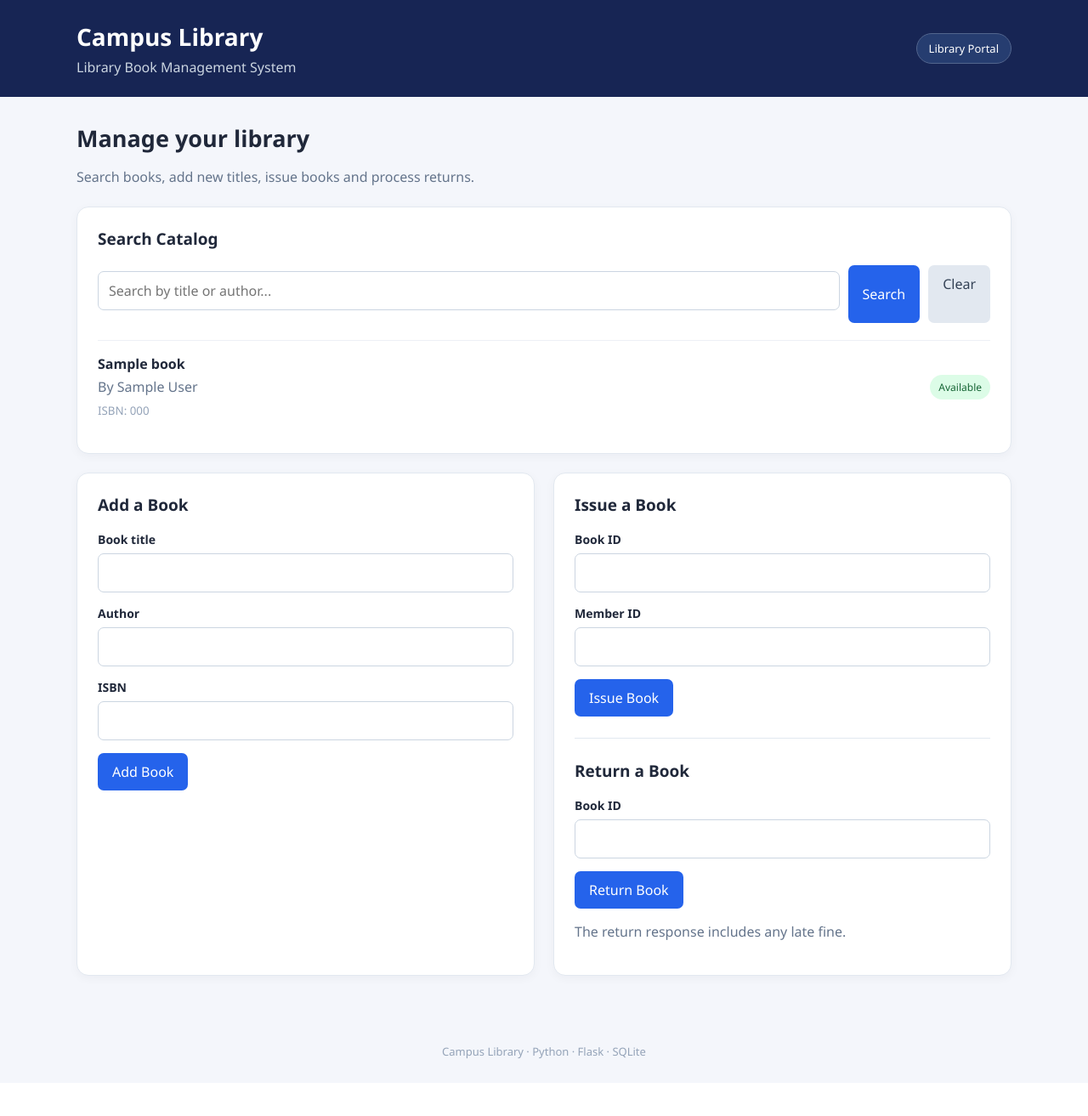
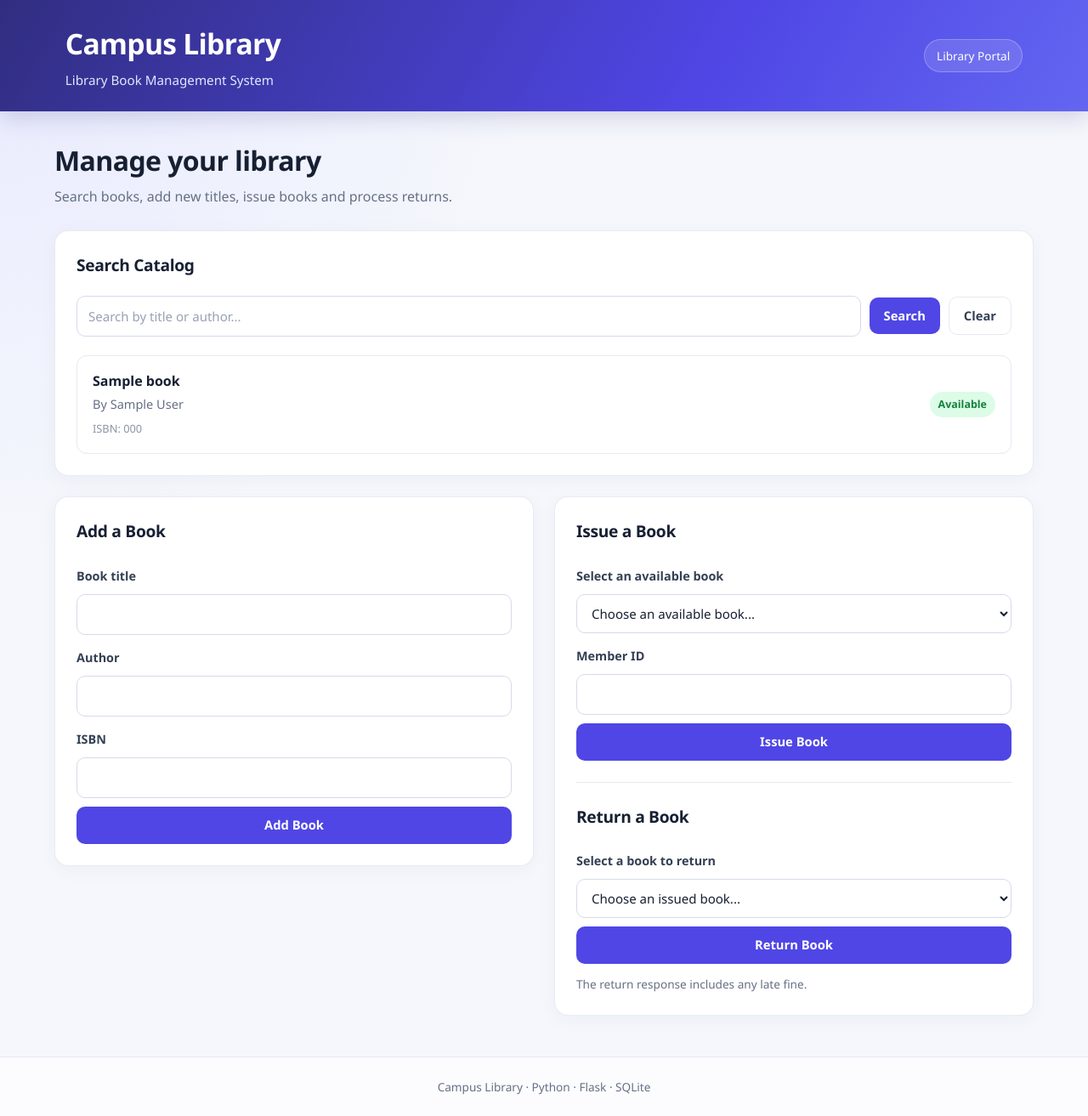
Before and after one commit to AayushRam-droid89/Library-Book-Management, a Flask app: page / in a window 1280 px wide. Shown: the whole page at 85% size. Before the commit the page ends 1246 px from the top, so only its background shows below. Run offline with Flask 3, Linux system fonts and the light colour scheme; tables that the repository leaves empty hold one stand-in row (values such as "Sample post").

Commit message:
Improve library UI and ignore test screenshots

```diff
--- a/static/style.css
+++ b/static/style.css
@@ -1,8 +1,19 @@
+
+/* ===== Campus Library — Modern Dashboard ===== */
+
 :root {
-    font-family: "Segoe UI", Arial, sans-serif;
-    color: #20283a;
-    background: #f4f6fb;
-    font-synthesis: none;
+    --primary: #4f46e5;
+    --primary-dark: #4338ca;
+    --background: #f5f7fc;
+    --surface: #ffffff;
+    --text: #172033;
+    --muted: #667085;
+    --border: #e5e9f2;
+    --success: #15803d;
+    --success-bg: #dcfce7;
+    --danger: #b91c1c;
+    --danger-bg: #fee2e2;
+    --radius: 16px;
 }
 
 * {
@@ -11,222 +22,338 @@
 
 body {
     margin: 0;
-    min-height: 100vh;
+    font-family: "Segoe UI", Inter, system-ui, -apple-system, sans-serif;
+    color: var(--text);
+    background:
+        radial-gradient(ellipse at top left, #e8eaff 0, transparent 35%),
+        var(--background);
+    line-height: 1.6;
 }
 
 header {
-    background: #172554;
+    display: flex;
+    align-items: center;
+    justify-content: space-between;
+    gap: 20px;
+    padding: 25px max(6%, calc((100% - 1200px) / 2));
     color: white;
-    padding: 24px max(5%, calc((100% - 1100px) / 2));
-    display: flex;
-    justify-content: space-between;
-    align-items: center;
-    gap: 20px;
+    background: linear-gradient(120deg, #312e81, #4f46e5 65%, #6366f1);
+    box-shadow: 0 8px 25px rgb(49 46 129 / 18%);
 }
 
 header h1 {
     margin: 0;
-    font-size: 28px;
+    font-size: clamp(1.6rem, 3vw, 2.1rem);
+    font-weight: 750;
+    letter-spacing: -0.7px;
 }
 
 header p {
-    margin: 6px 0 0;
-    color: #cbd5e1;
+    margin: 3px 0 0;
+    color: #e0e7ff;
+    font-size: 0.95rem;
 }
 
 .status {
-    background: #263d70;
-    border: 1px solid #52658d;
-    border-radius: 20px;
     padding: 8px 14px;
-    font-size: 13px;
+    border: 1px solid rgb(255 255 255 / 25%);
+    border-radius: 999px;
+    background: rgb(255 255 255 / 12%);
+    color: #fff;
+    font-size: 0.85rem;
     white-space: nowrap;
 }
 
 main {
-    max-width: 1100px;
-    width: 90%;
-    margin: 30px auto;
+    width: min(1200px, 90%);
+    margin: 32px auto 48px;
 }
 
 .welcome {
-    margin-bottom: 24px;
+    margin-bottom: 26px;
 }
 
 .welcome h2 {
-    margin-bottom: 8px;
-    font-size: 27px;
+    margin: 0 0 5px;
+    font-size: clamp(1.5rem, 3vw, 2rem);
+    letter-spacing: -0.6px;
 }
 
-.welcome p,
-.hint {
-    color: #64748b;
+.welcome p {
+    margin: 0;
+    color: var(--muted);
 }
 
 .panel {
-    background: white;
-    padding: 24px;
-    border: 1px solid #e2e8f0;
-    border-radius: 14px;
-    margin-bottom: 22px;
-    box-shadow: 0 3px 12px rgb(15 23 42 / 4%);
+    min-width: 0;
+    padding: 25px;
+    border: 1px solid rgb(229 233 242 / 90%);
+    border-radius: var(--radius);
+    background: var(--surface);
+    box-shadow: 0 5px 22px rgb(31 41 55 / 4%);
 }
 
 .panel h2 {
-    font-size: 19px;
-    margin: 0 0 18px;
+    margin: 0 0 20px;
+    font-size: 1.2rem;
+    letter-spacing: -0.3px;
 }
 
-.search-form {
-    display: flex;
-    gap: 10px;
-    margin-bottom: 20px;
+.two-columns {
+    display: grid;
+    grid-template-columns: repeat(2, minmax(0, 1fr));
+    gap: 24px;
+    margin-top: 24px;
+    align-items: start;
 }
 
-input {
-    width: 100%;
-    padding: 11px 12px;
-    margin: 7px 0 15px;
-    border: 1px solid #cbd5e1;
-    border-radius: 7px;
-    font: inherit;
+form {
+    display: flex;
+    flex-direction: column;
+    gap: 10px;
 }
 
-input:focus {
-    outline: 2px solid #93c5fd;
-    border-color: #2563eb;
+label {
+    margin-top: 5px;
+    color: #344054;
+    font-size: 0.9rem;
+    font-weight: 650;
+}
+
+input,
+select {
+    width: 100%;
+    min-width: 0;
+    min-height: 46px;
+    padding: 11px 13px;
+    border: 1px solid #d6dbea;
+    border-radius: 10px;
+    outline: none;
+    background: #fff;
+    color: var(--text);
+    font: inherit;
+    font-size: 0.94rem;
+    transition: border-color 0.18s ease, box-shadow 0.18s ease;
+}
+
+input::placeholder {
+    color: #98a2b3;
+}
+
+input:hover,
+select:hover {
+    border-color: #a5b4fc;
+}
+
+input:focus,
+select:focus {
+    border-color: var(--primary);
+    box-shadow: 0 0 0 4px rgb(79 70 229 / 12%);
 }
 
 button,
 .button {
-    background: #2563eb;
-    color: white;
+    display: inline-flex;
+    align-items: center;
+    justify-content: center;
+    gap: 7px;
+    min-height: 43px;
+    padding: 10px 17px;
     border: 0;
-    border-radius: 7px;
-    padding: 11px 17px;
+    border-radius: 10px;
+    background: var(--primary);
+    color: #fff;
     font: inherit;
+    font-size: 0.92rem;
+    font-weight: 650;
+    text-align: center;
+    text-decoration: none;
     cursor: pointer;
-    text-decoration: none;
-    text-align: center;
-    display: inline-block;
+    transition: background 0.18s ease, transform 0.18s ease,
+        box-shadow 0.18s ease;
 }
 
 button:hover,
 .button:hover {
-    background: #1d4ed8;
+    background: var(--primary-dark);
+    box-shadow: 0 5px 12px rgb(79 70 229 / 18%);
+    transform: translateY(-1px);
+}
+
+button:active,
+.button:active {
+    transform: translateY(0);
 }
 
 .secondary {
-    background: #e2e8f0;
-    color: #334155;
+    border: 1px solid var(--border);
+    background: #fff;
+    color: #344054;
 }
 
 .secondary:hover {
-    background: #cbd5e1;
+    background: #f8fafc;
+    color: var(--text);
 }
 
-label {
-    display: block;
-    font-size: 14px;
-    font-weight: 600;
+.search-form {
+    display: grid;
+    grid-template-columns: minmax(0, 1fr) auto auto;
+    gap: 10px;
+    align-items: center;
+    margin-bottom: 22px;
+}
+
+.book-list {
+    display: grid;
+    gap: 12px;
 }
 
 .book {
     display: flex;
+    align-items: center;
     justify-content: space-between;
-    align-items: center;
-    gap: 15px;
-    padding: 16px 0;
-    border-top: 1px solid #edf0f5;
+    gap: 18px;
+    padding: 17px 18px;
+    border: 1px solid var(--border);
+    border-radius: 12px;
+    background: #fff;
+    transition: border-color 0.18s ease, box-shadow 0.18s ease;
+}
+
+.book:hover {
+    border-color: #c7d2fe;
+    box-shadow: 0 4px 14px rgb(31 41 55 / 5%);
 }
 
 .book h3 {
-    margin: 0 0 5px;
-    font-size: 16px;
+    margin: 0 0 3px;
+    font-size: 1rem;
+    font-weight: 700;
+    overflow-wrap: anywhere;
 }
 
 .book p {
-    margin: 0 0 5px;
-    color: #64748b;
+    margin: 0 0 3px;
+    color: var(--muted);
+    font-size: 0.91rem;
 }
 
 .book small {
-    color: #94a3b8;
+    color: #8a94a6;
+    font-size: 0.8rem;
+    overflow-wrap: anywhere;
 }
 
 .badge {
-    font-size: 12px;
-    padding: 6px 10px;
-    border-radius: 20px;
-    white-space: nowrap;
+    display: inline-flex;
+    align-items: center;
+    flex-shrink: 0;
+    padding: 5px 10px;
+    border-radius: 999px;
+    font-size: 0.78rem;
+    font-weight: 700;
 }
 
 .available {
-    background: #dcfce7;
-    color: #166534;
+    background: var(--success-bg);
+    color: var(--success);
 }
 
 .issued {
-    background: #fef3c7;
-    color: #92400e;
-}
-
-.two-columns {
-    display: grid;
-    grid-template-columns: 1fr 1fr;
-    gap: 22px;
+    background: var(--danger-bg);
+    color: var(--danger);
 }
 
 hr {
+    height: 1px;
+    margin: 25px 0;
     border: 0;
-    border-top: 1px solid #e2e8f0;
-    margin: 25px 0;
+    background: var(--border);
+}
+
+.hint {
+    margin: 13px 0 0;
+    color: var(--muted);
+    font-size: 0.85rem;
 }
 
 .message {
-    display: none;
-    padding: 14px;
-    border-radius: 8px;
-    margin-bottom: 20px;
+    margin-top: 22px;
+    padding: 0;
+    border-radius: 12px;
+    font-weight: 600;
+    overflow-wrap: anywhere;
 }
 
-.message.success,
-.message.error {
-    display: block;
+.message:not(:empty) {
+    padding: 14px 17px;
+    border: 1px solid var(--border);
+    background: #fff;
 }
 
 .message.success {
-    background: #dcfce7;
-    color: #166534;
+    border-color: #bbf7d0;
+    background: #f0fdf4;
+    color: var(--success);
 }
 
 .message.error {
-    background: #fee2e2;
-    color: #991b1b;
+    border-color: #fecaca;
+    background: #fef2f2;
+    color: var(--danger);
 }
 
 footer {
+    padding: 24px 5%;
+    border-top: 1px solid var(--border);
+    background: rgb(255 255 255 / 70%);
+    color: var(--muted);
     text-align: center;
-    color: #94a3b8;
-    font-size: 13px;
-    padding: 15px;
+    font-size: 0.85rem;
 }
 
-@media (max-width: 700px) {
+footer p {
+    margin: 0;
+}
+
+@media (max-width: 760px) {
     header {
-        align-items: flex-start;
-        flex-direction: column;
+        padding: 21px 5%;
+    }
+
+    main {
+        width: 92%;
+        margin-top: 24px;
     }
 
     .two-columns {
         grid-template-columns: 1fr;
     }
 
-    .search-form {
-        flex-wrap: wrap;
+    .panel {
+        padding: 19px;
+    }
+}
+
+@media (max-width: 480px) {
+    header {
+        align-items: flex-start;
+        flex-direction: column;
+        gap: 12px;
     }
 
-    .panel {
-        padding: 18px;
+    .search-form {
+        grid-template-columns: 1fr 1fr;
+    }
+
+    .search-form input {
+        grid-column: 1 / -1;
+    }
+
+    .book {
+        align-items: flex-start;
+        flex-direction: column;
+        gap: 10px;
     }
 }
--- a/templates/index.html
+++ b/templates/index.html
@@ -69,9 +69,10 @@
             <div class="panel">
                 <h2>Issue a Book</h2>
                 <form id="issue-form">
-                    <label for="issue-book-id">Book ID</label>
-                    <input id="issue-book-id" name="book_id" type="number"
-                           min="1" required>
+                    <label for="issue-book-id">Select an available book</label>
+                    <select id="issue-book-id" name="book_id" required>
+                        <option value="">Loading books...</option>
+                    </select>
 
                     <label for="member-id">Member ID</label>
                     <input id="member-id" name="member_id" required>
@@ -83,9 +84,10 @@
 
                 <h2>Return a Book</h2>
                 <form id="return-form">
-                    <label for="return-book-id">Book ID</label>
-                    <input id="return-book-id" name="book_id" type="number"
-                           min="1" required>
+                    <label for="return-book-id">Select a book to return</label>
+                    <select id="return-book-id" name="book_id" required>
+                        <option value="">Loading books...</option>
+                    </select>
                     <button type="submit">Return Book</button>
                 </form>
                 <p class="hint">The return response includes any late fine.</p>
@@ -150,6 +152,51 @@
             });
         }
 
+        async function loadBookDropdowns() {
+            const issueSelect = document.getElementById("issue-book-id");
+            const returnSelect = document.getElementById("return-book-id");
+
+            try {
+                const response = await fetch("/api/books");
+                const books = await response.json();
+
+                issueSelect.replaceChildren();
+                returnSelect.replaceChildren();
+
+                issueSelect.add(new Option("Choose an available book...", ""));
+                returnSelect.add(new Option("Choose an issued book...", ""));
+
+                books
+                    .sort((a, b) => Number(a.id) - Number(b.id))
+                    .forEach((book) => {
+                    const optionText = `#${book.id} — ${book.title} (${book.author})`;
+
+                    if (book.available) {
+                        issueSelect.add(new Option(optionText, book.id));
+                    } else {
+                        returnSelect.add(new Option(optionText, book.id));
+                    }
+                });
+
+                if (issueSelect.options.length === 1) {
+                    issueSelect.add(new Option("No available books", ""));
+                }
+
+                if (returnSelect.options.length === 1) {
+                    returnSelect.add(new Option("No books currently issued", ""));
+                }
+            } catch (error) {
+                issueSelect.replaceChildren(
+                    new Option("Could not load books", "")
+                );
+                returnSelect.replaceChildren(
+                    new Option("Could not load books", "")
+                );
+            }
+        }
+
+        loadBookDropdowns();
+
         submitForm("add-form", "/api/books");
         submitForm("issue-form", "/api/issue");
         submitForm("return-form", "/api/return");
```
Also changed, not shown: 1 other file.
